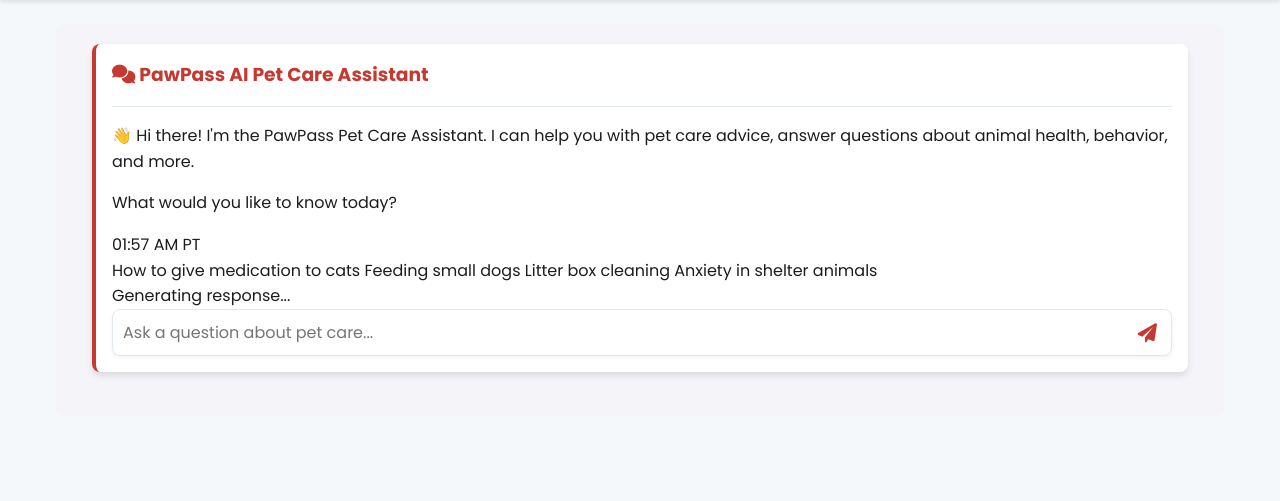
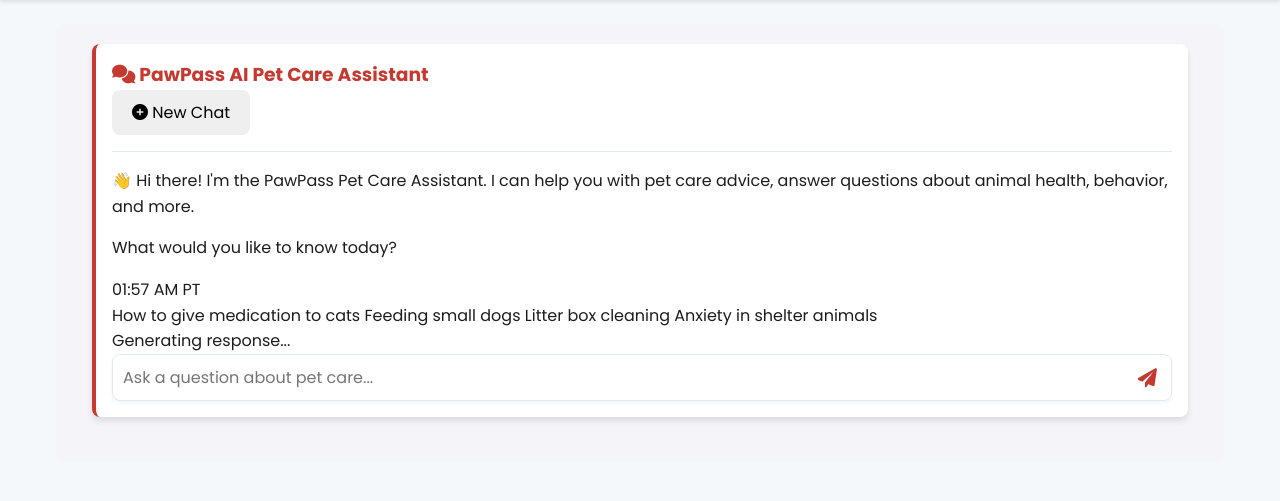
Before and after one commit to kumailrizvi890/PawPass, a Flask app: page /chatbot-page in a window 1280 px wide. Shown: the part 83-584 px from the top of the page. Run offline with Flask 3, Linux system fonts and the light colour scheme; some libraries are stand-ins or nearby versions.

Commit message:
Add button to start a new conversation with the AI pet care assistant
Implement a new chat button that reloads the page, clearing the conversation.

Replit-Commit-Author: Agent
Replit-Commit-Session-Id: 6d3b0554-dc1f-4185-aa4d-27dc23fc5956
Replit-Commit-Screenshot-Url: https://storage.googleapis.com/screenshot-production-us-central1/1d19d073-a955-4df6-9402-08c79259d661/f18a47a4-f5d9-41e6-8d4d-2d9206efb089.jpg

```diff
--- a/templates/chatbot.html
+++ b/templates/chatbot.html
@@ -217,6 +217,27 @@
   @keyframes spinner-border {
     to { transform: rotate(360deg); }
   }
+
+  /* New chat button styling */
+  #new-chat-button {
+    transition: all 0.2s;
+    display: flex;
+    align-items: center;
+    gap: 5px;
+    padding: 5px 10px;
+    font-size: 0.85rem;
+    background-color: rgba(255, 255, 255, 0.85);
+    border: none;
+  }
+
+  #new-chat-button:hover {
+    background-color: white;
+    transform: translateY(-2px);
+  }
+
+  #new-chat-button i {
+    font-size: 1rem;
+  }
 </style>
 {% endblock %}
 
@@ -226,10 +247,15 @@
     <div class="col-lg-8 mx-auto">
       <div class="card">
         <div class="card-header bg-primary text-white">
-          <h3 class="mb-0">
-            <i class="fas fa-comments"></i>
-            PawPass AI Pet Care Assistant
-          </h3>
+          <div class="d-flex justify-content-between align-items-center">
+            <h3 class="mb-0">
+              <i class="fas fa-comments"></i>
+              PawPass AI Pet Care Assistant
+            </h3>
+            <button id="new-chat-button" class="btn btn-sm btn-light" title="Start a new chat">
+              <i class="fas fa-plus-circle"></i> New Chat
+            </button>
+          </div>
         </div>
 
         <div class="chat-container" id="chat-container">
@@ -288,6 +314,13 @@
     const userInput = document.getElementById('user-input');
     const chatContainer = document.getElementById('chat-container');
     const loadingIndicator = document.getElementById('loading-indicator');
+    const newChatButton = document.getElementById('new-chat-button');
+
+    // Handle new chat button click
+    newChatButton.addEventListener('click', function() {
+      // Reload the page to start a new chat
+      window.location.reload();
+    });
 
     // Handle chat form submission
     chatForm.addEventListener('submit', function(e) {
```
